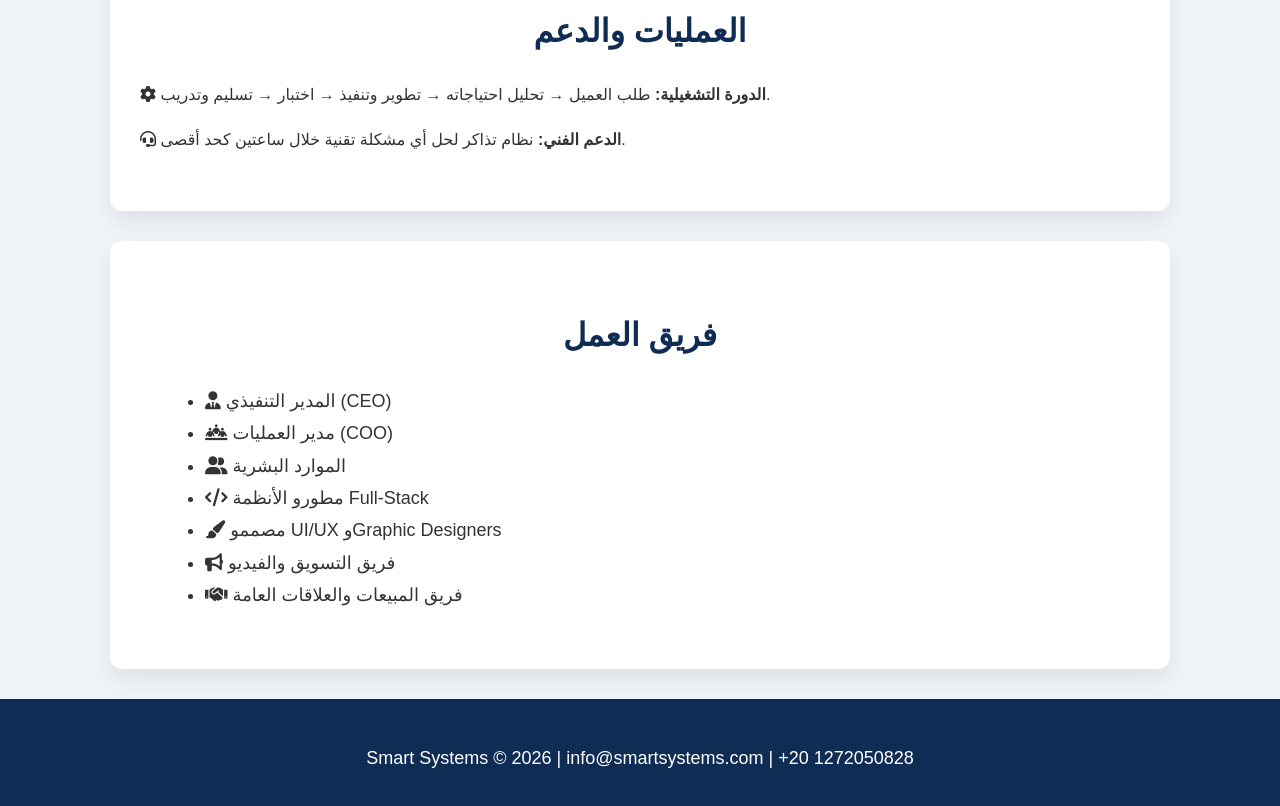
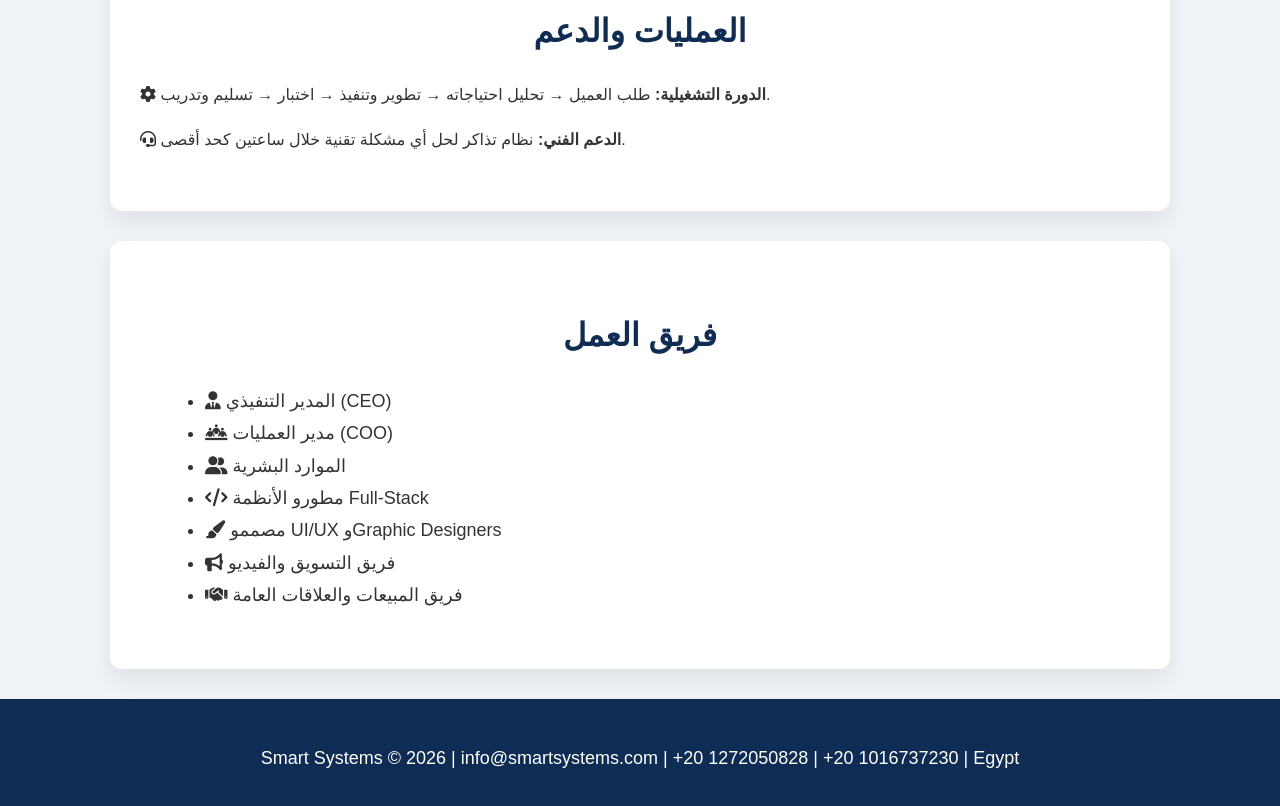
Before and after one commit to mohamed-sarhan-dev/Smart-Systems-Company-Proposal, a plain HTML site: page index.html in a window 1280 px wide. Shown: the part 3710-4516 px from the top of the page. Drawn offline with Linux system fonts and the light colour scheme.

Commit message:
Update footer with additional contact details
Added a new contact number and country information in the footer.

```diff
--- a/index.html
+++ b/index.html
@@ -151,7 +151,7 @@
     </section>
 
     <footer>
-        <p>Smart Systems &copy; 2026 | info@smartsystems.com | +20 1272050828</p>
+        <p>Smart Systems &copy; 2026 | info@smartsystems.com | +20 1272050828 | +20 1016737230 | Egypt</p>
     </footer>
 </body>
 </html>
```
